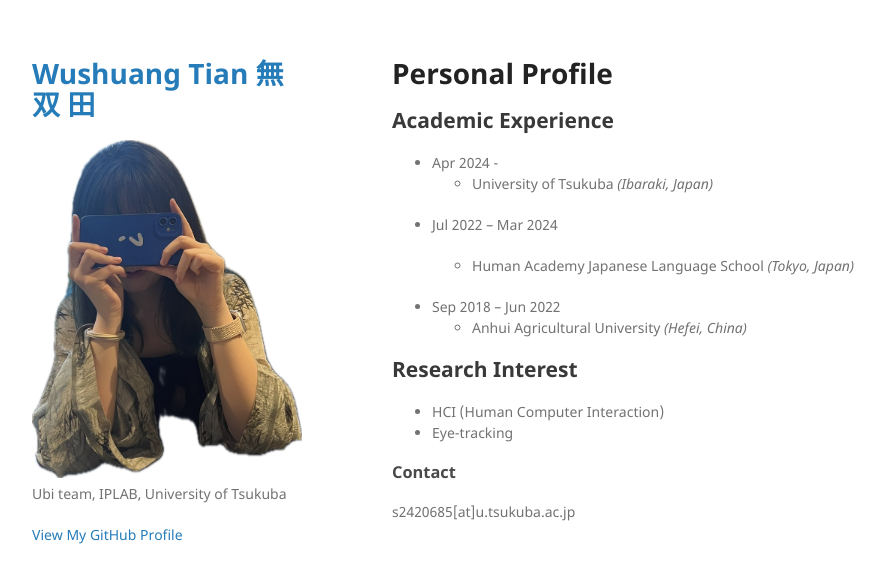
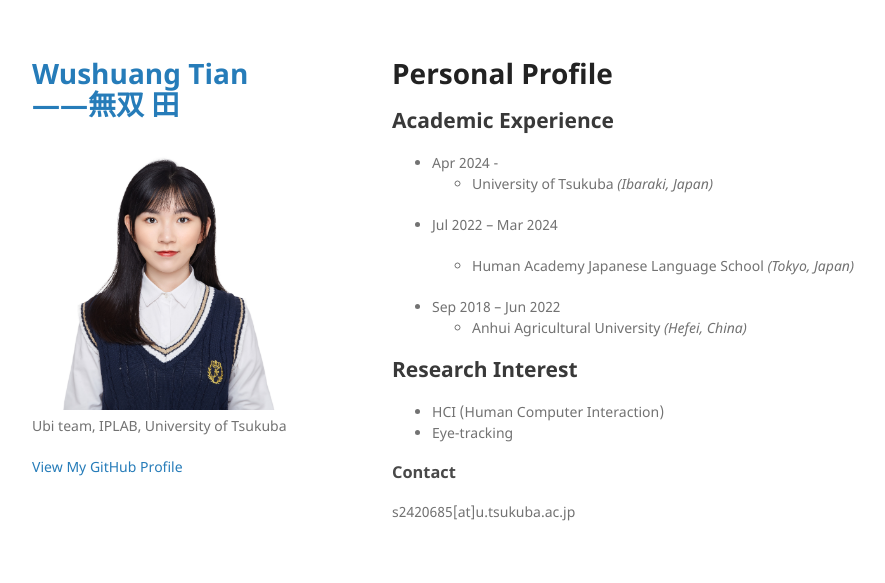
Before and after one commit to NawTang/nawtang.github.io, a Jekyll site: the page built from index.md, in a window 1280 px wide. Shown: the top 583 px of the page, without its empty margins (178-1063 px from the left). Built offline with Jekyll 4.4.1, drawn with Linux system fonts in a browser that asks for light colours; our own code applies the rules of GitHub Pages for plain Markdown files.

Commit message:
image + layout

```diff
--- a/_config.yml
+++ b/_config.yml
@@ -1,5 +1,5 @@
-title: Wushuang Tian      無双 田
-logo: /assets/img/me.png
+title: Wushuang Tian ——無双 田
+logo: /assets/img/me.JPG
 description: Ubi team, IPLAB, University of Tsukuba
 show_downloads: true
 google_analytics:
```
Also changed, not shown: assets/img/me.JPG (added), assets/img/me.png (deleted).
